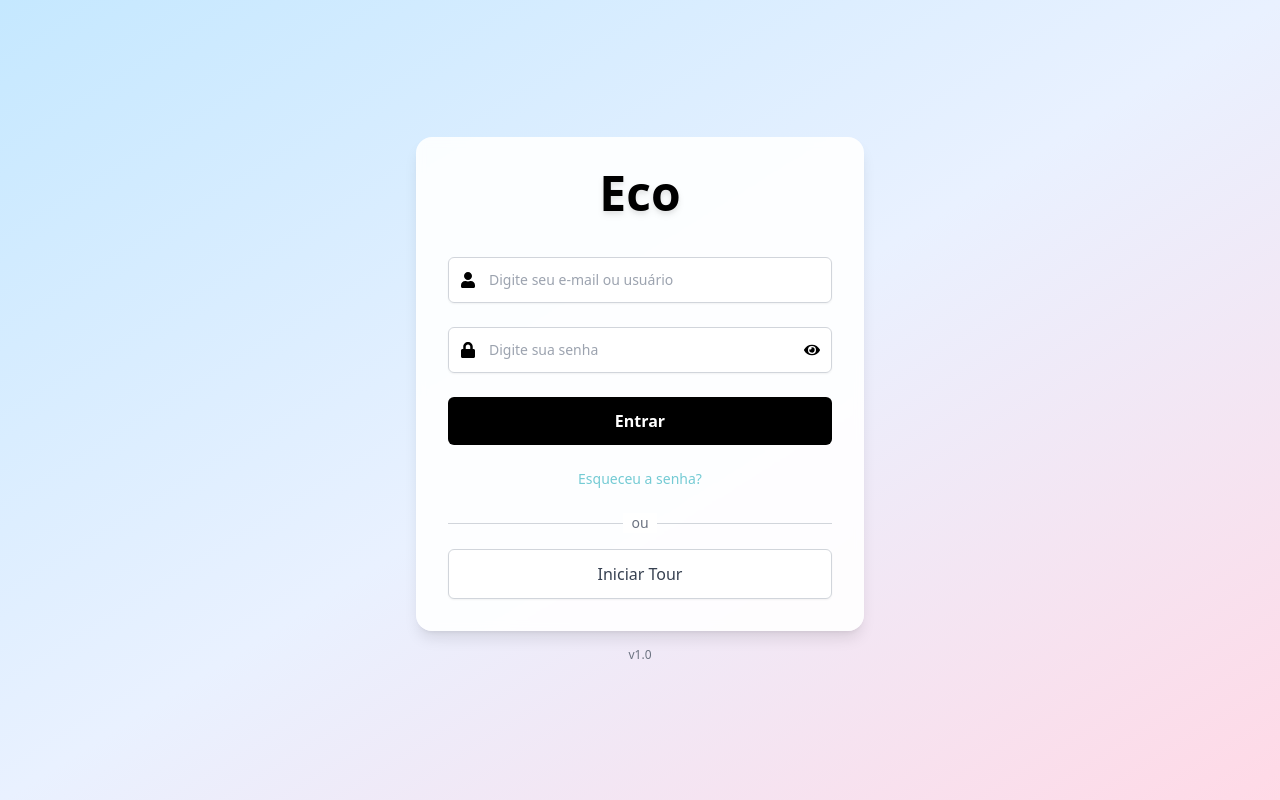
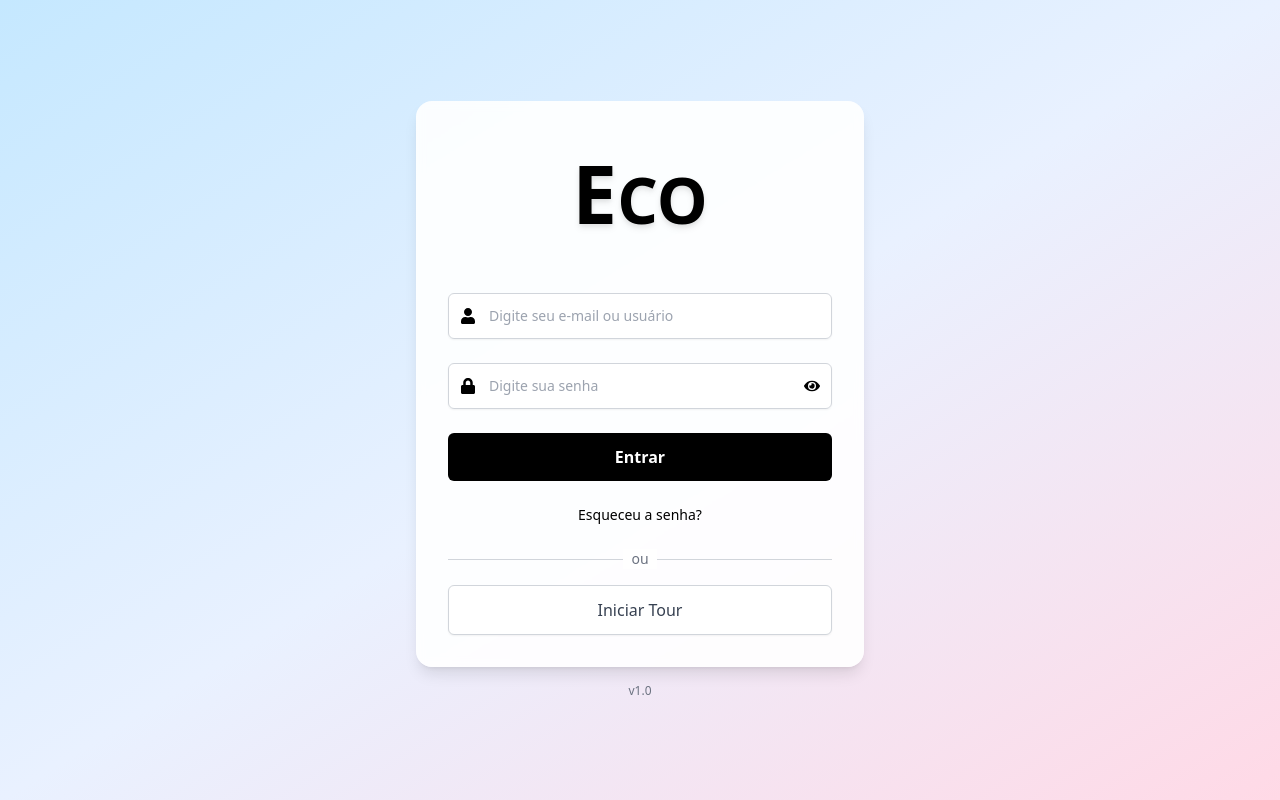
Before and after one commit to Bigajax/ECO, a React (Vite) app: page /login in a window 1280 px wide. Built offline with nearby package versions, Linux system fonts and the light colour scheme; no server answers.

Commit message:
Update LoginPage.tsx

```diff
--- a/src/app/LoginPage.tsx
+++ b/src/app/LoginPage.tsx
@@ -16,16 +16,24 @@ const LoginPage: React.FC = () => {
   const [showPassword, setShowPassword] = useState(false);
   const navigate = useNavigate();
 
-  // Componente da Logo ECO (centralizada e preta)
-  const ECOLogo = () => (
-    <div className="flex justify-center mb-10">
-      <span
-        className="text-5xl font-bold drop-shadow-md text-black"
-      >
-        Eco
-      </span>
-    </div>
-  );
+  // Componente da Logo ECO (centralizada, preta e simétrica)
+    const ECOLogo = () => {
+        const logoStyle = {
+            E: { fontSize: '5em' }, // Maior
+            C: { fontSize: '4em' },
+            O: { fontSize: '4em' },
+        };
+
+        return (
+            <div className="flex justify-center mb-10">
+                <span className="font-bold drop-shadow-md text-black">
+                    <span style={logoStyle.E}>E</span>
+                    <span style={logoStyle.C}>C</span>
+                    <span style={logoStyle.O}>O</span>
+                </span>
+            </div>
+        );
+    };
 
   useEffect(() => {
     const verifySession = async () => {
@@ -74,7 +82,7 @@ const LoginPage: React.FC = () => {
         <form onSubmit={handleLogin} className="space-y-6">
           <div className="relative rounded-md shadow-sm">
             <div className="pointer-events-none absolute inset-y-0 left-0 flex items-center pl-3">
-              <FaUser className="text-gray-400" style={{ color: 'black' }} /> {/* Alterado para preto */}
+              <FaUser className="text-gray-400" style={{ color: 'black' }} />
             </div>
             <input
               type="email"
@@ -88,7 +96,7 @@ const LoginPage: React.FC = () => {
 
           <div className="relative rounded-md shadow-sm">
             <div className="pointer-events-none absolute inset-y-0 left-0 flex items-center pl-3">
-              <FaLock className="text-gray-400" style={{ color: 'black' }} /> {/* Alterado para preto */}
+              <FaLock className="text-gray-400" style={{ color: 'black' }} />
             </div>
             <input
               type={showPassword ? 'text' : 'password'}
@@ -99,7 +107,7 @@ const LoginPage: React.FC = () => {
               className="appearance-none block w-full px-3 py-3 pl-10 text-gray-700 border border-gray-300 rounded-md focus:outline-none focus:ring-indigo-500 focus:border-indigo-500 sm:text-sm"
             />
             <div className="absolute inset-y-0 right-0 flex items-center pr-3 cursor-pointer" onClick={togglePasswordVisibility}>
-              {showPassword ? <FaEyeSlash className="text-gray-400" /> : <FaEye className="text-gray-400" style={{ color: 'black' }} />} {/* Alterado para preto */}
+              {showPassword ? <FaEyeSlash className="text-gray-400" /> : <FaEye className="text-gray-400" style={{ color: 'black' }} />}
             </div>
           </div>
 
@@ -128,7 +136,7 @@ const LoginPage: React.FC = () => {
         </form>
 
         <div className="mt-6 text-center text-sm">
-          <a href="#" className="font-medium text-indigo-600 hover:text-indigo-500" style={{ color: serildaBlue }}>
+          <a href="#" className="font-medium text-indigo-600 hover:text-indigo-500" style={{ color: 'black' }}>
             Esqueceu a senha?
           </a>
         </div>
```
